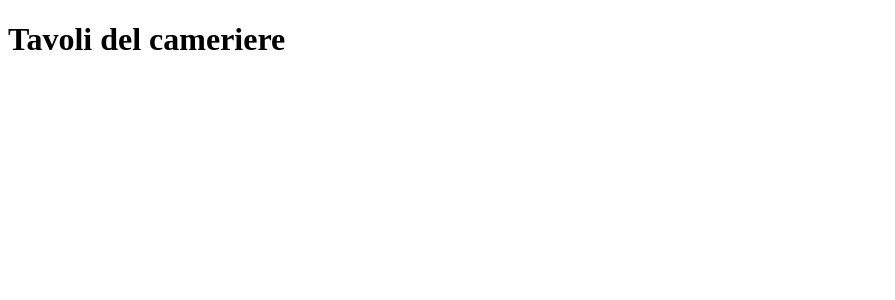
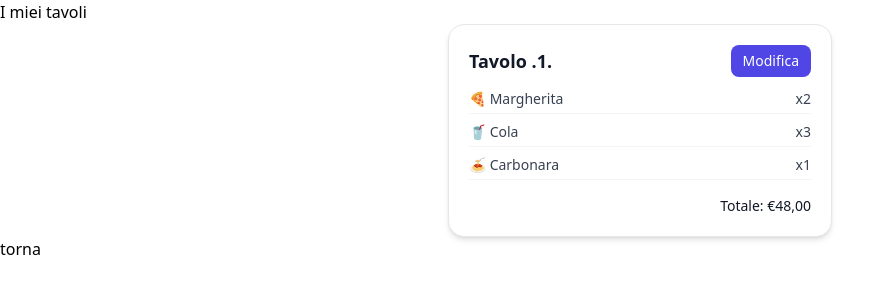
Before and after one commit to JustFr4nck/Scuola, a PHP site: page /cameriere.php in a window 1280 px wide. Shown: the top 300 px of the page, without its empty margins (0-895 px from the left). Run offline with PHP 8.4, Linux system fonts and the light colour scheme; the visitor is signed in with stand-in values (Sample User, id 1); some libraries are stand-ins or nearby versions.

Commit message:
starting management cameriere

```diff
--- a/Quinto_anno/Informatica/es_9/cameriere.php
+++ b/Quinto_anno/Informatica/es_9/cameriere.php
@@ -1,21 +1,82 @@
 <?php
+
 session_start();
 
 $piatti = $_SESSION["plates"];
 $qta = $_SESSION["qta"];
-$tavoli = $_SESSION["tavoli"];
+$tavolo = $_SESSION["tavoli"];
+
+
+
+if (isset($_SESSION["tavoloList"])) {
+    for ($i=0; $i < count($_SESSION["tavoloList"]); $i++) {
+        if($_SESSION["tavoloList"][$i] == $tavolo){
+
+        }
+    }
+    array_push($_SESSION["tavoloList"], $tavolo);
+} else {
+    $_SESSION["tavoloList"] = [];
+    array_push($_SESSION["tavoloList"], $tavolo);
+}
+
+
+
 ?>
 
 <!DOCTYPE html>
 <html lang="en">
+
 <head>
     <meta charset="UTF-8">
     <meta name="viewport" content="width=device-width, initial-scale=1.0">
-    <title>I tuoi tavoli</title>
+    <title>I miei tavoli</title>
+    <script src="https://cdn.tailwindcss.com"></script>
 </head>
+
 <body>
-    <h1>Tavoli del cameriere</h1>
+    <h1>I miei tavoli</h1>
+
+    <?php foreach ($_SESSION["tavoloList"] as $table) {
 
 
+
+       echo "<article
+        class='max-w-sm mx-auto bg-white dark:bg-gray-800 border border-gray-200 dark:border-gray-700 rounded-2xl shadow-md overflow-hidden'>
+        <div class='p-5'>
+            <header class='flex items-center justify-between mb-3'>
+                <h2 class='text-lg font-semibold text-gray-900 dark:text-gray-100'>Tavolo .$table.</h2>
+                <button
+                    class='px-3 py-1.5 text-sm font-medium text-white bg-indigo-600 hover:bg-indigo-700 active:scale-95 transition-transform rounded-lg focus:outline-none focus:ring-2 focus:ring-indigo-500 focus:ring-offset-1'>
+                    Modifica
+                </button>
+            </header>
+
+            <ul class='space-y-2 text-gray-700 dark:text-gray-200 text-sm'>
+                <li class='flex justify-between border-b border-gray-100 dark:border-gray-700 pb-1'>
+                    <span>🍕 Margherita</span>
+                    <span>x2</span>
+                </li>
+                <li class='flex justify-between border-b border-gray-100 dark:border-gray-700 pb-1'>
+                    <span>🥤 Cola</span>
+                    <span>x3</span>
+                </li>
+                <li class='flex justify-between border-b border-gray-100 dark:border-gray-700 pb-1'>
+                    <span>🍝 Carbonara</span>
+                    <span>x1</span>
+                </li>
+            </ul>
+
+            <div class='mt-4 text-right text-sm font-medium text-gray-900 dark:text-gray-100'>
+                Totale: €48,00
+            </div>
+        </div>
+    </article>";
+    } ?>
+
+
+
+    <a href="management.php">torna</a>
 </body>
+
 </html>
--- a/Quinto_anno/Informatica/es_9/ordineEffettuato.php
+++ b/Quinto_anno/Informatica/es_9/ordineEffettuato.php
@@ -6,6 +6,7 @@ if(isset($_POST["piatti"]) && isset($_POST["quantita"]) && isset($_POST["tables"
     $_SESSION["plates"] = $_POST["piatti"];
     $_SESSION["qta"] = $_POST["quantita"];
     $_SESSION["tavoli"] = $_POST["tables"];
+
 }
 else{
     header("location:management.php");
```
